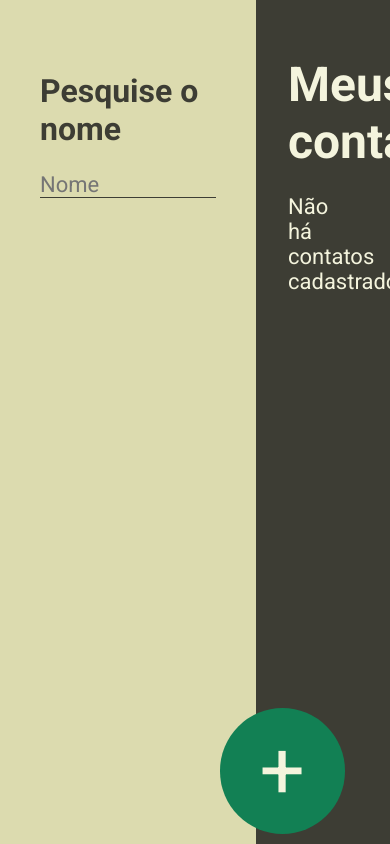
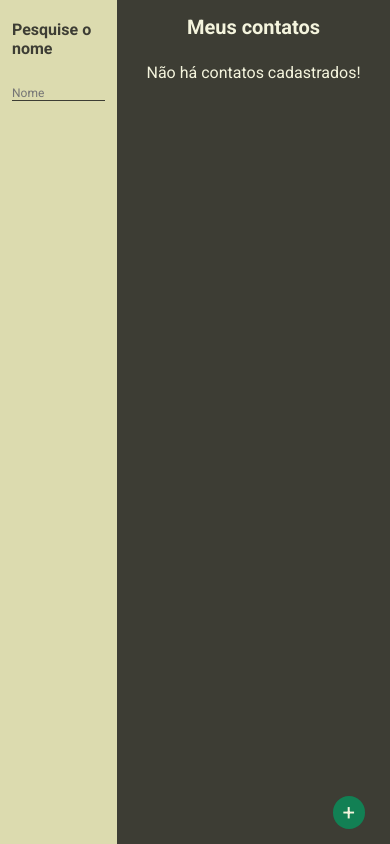
Before and after one commit to FabioMedeiros1000/agenda-contatos-react, a React (Create React App) app: page / in a window 390 px wide. Built offline with nearby package versions, Linux system fonts and the light colour scheme.

Commit message:
:iphone: building the responsive part

```diff
--- a/src/components/BotaoAdicionar/styles.ts
+++ b/src/components/BotaoAdicionar/styles.ts
@@ -1,15 +1,28 @@
 import styled from 'styled-components'
-import variaveis from '../../styles/variaveis'
+import variaveis, { breakpoints } from '../../styles/variaveis'
 
 export const Botao = styled.button`
   border-radius: 50%;
   border: none;
   background-color: ${variaveis.verde};
-  font-size: 80px;
+  font-size: 65px;
   color: ${variaveis.branco};
-  padding: 16px 40px;
+  padding: 12px 35px;
+  cursor: pointer;
   position: fixed;
   right: 45px;
   bottom: 10px;
-  cursor: pointer;
+
+  @media (max-width: ${breakpoints.pc}) {
+    position: fixed;
+    right: 25px;
+    bottom: 10px;
+  }
+
+  @media (max-width: ${breakpoints.tablet}) {
+    font-size: 22px;
+    padding: 4px 10px;
+    right: 25px;
+    bottom: 15px;
+  }
 `
--- a/src/components/Contato/styles.ts
+++ b/src/components/Contato/styles.ts
@@ -1,23 +1,19 @@
 import styled from 'styled-components'
-import variaveis from '../../styles/variaveis'
-
-export const Container = styled.div`
-  padding: 56px 96px 56px 32px;
-  background-color: ${variaveis.preto};
-  height: 100vh;
-  overflow-y: scroll;
-`
-
-export const CardContainer = styled.div`
-  display: grid;
-  grid-template-columns: 1fr 1fr;
-  gap: 16px;
-`
+import variaveis, { breakpoints } from '../../styles/variaveis'
 
 export const Card = styled.div`
   padding: 16px;
   background-color: ${variaveis.branco};
   border-radius: 16px;
+
+  @media (max-width: ${breakpoints.pc}) {
+    margin-bottom: 16px;
+  }
+
+  @media (max-width: ${breakpoints.tablet}) {
+    padding: 8px;
+    border-radius: 16px;
+  }
 `
 
 export const Email = styled.input`
@@ -28,6 +24,10 @@ export const Email = styled.input`
   background-color: transparent;
   border: none;
   width: 100%;
+
+  @media (max-width: ${breakpoints.tablet}) {
+    font-size: 12px;
+  }
 `
 
 export const Telefone = styled.input`
@@ -38,6 +38,10 @@ export const Telefone = styled.input`
   background-color: transparent;
   border: none;
   width: 100%;
+
+  @media (max-width: ${breakpoints.tablet}) {
+    font-size: 12px;
+  }
 `
 
 const Botao = styled.button`
@@ -48,6 +52,11 @@ const Botao = styled.button`
   border-radius: 12px;
   cursor: pointer;
   border: none;
+
+  @media (max-width: ${breakpoints.tablet}) {
+    font-size: 12px;
+    padding: 8px;
+  }
 `
 
 export const BotaoEditar = styled(Botao)`
@@ -77,4 +86,8 @@ export const Name = styled.input`
   background-color: transparent;
   border: none;
   width: 100%;
+
+  @media (max-width: ${breakpoints.tablet}) {
+    font-size: 16px;
+  }
 `
--- a/src/containers/MeusContatos/styles.ts
+++ b/src/containers/MeusContatos/styles.ts
@@ -1,17 +1,30 @@
 import styled from 'styled-components'
-import variaveis from '../../styles/variaveis'
+import variaveis, { breakpoints } from '../../styles/variaveis'
 
 export const Container = styled.div`
   padding: 56px 96px 56px 32px;
   background-color: ${variaveis.preto};
   height: 100vh;
   overflow-y: scroll;
+
+  @media (max-width: ${breakpoints.pc}) {
+    padding: 56px 15px 0 15px;
+  }
+
+  @media (max-width: ${breakpoints.tablet}) {
+    padding: 15px;
+  }
 `
 
 export const CardContainer = styled.div`
   display: grid;
   grid-template-columns: 1fr 1fr;
   gap: 16px;
+
+  @media (max-width: ${breakpoints.pc}) {
+    grid-template-columns: 1fr;
+    gap: 0;
+  }
 `
 
 export const Titulo = styled.h1`
@@ -19,10 +32,28 @@ export const Titulo = styled.h1`
   color: ${variaveis.branco};
   font-size: 48px;
   font-weight: 700;
+
+  @media (max-width: ${breakpoints.pc}) {
+    font-size: 40px;
+    display: flex;
+    justify-content: center;
+  }
+
+  @media (max-width: ${breakpoints.tablet}) {
+    font-size: 20px;
+  }
 `
 
 export const P = styled.p`
   color: ${variaveis.branco};
   font-size: 22px;
   margin-bottom: 24px;
+
+  @media (max-width: ${breakpoints.pc}) {
+    text-align: center;
+  }
+
+  @media (max-width: ${breakpoints.tablet}) {
+    font-size: 16px;
+  }
 `
--- a/src/containers/SideBar/styles.ts
+++ b/src/containers/SideBar/styles.ts
@@ -1,11 +1,15 @@
 import styled from 'styled-components'
-import variaveis from '../../styles/variaveis'
+import variaveis, { breakpoints } from '../../styles/variaveis'
 
 export const Titulo = styled.h2`
   font-weight: 700;
   font-size: 32px;
   color: ${variaveis.preto};
   margin-bottom: 24px;
+
+  @media (max-width: ${breakpoints.tablet}) {
+    font-size: 16px;
+  }
 `
 
 export const Campo = styled.input`
@@ -16,6 +20,10 @@ export const Campo = styled.input`
   width: 100%;
   border-bottom: 1px solid ${variaveis.preto};
   background-color: transparent;
+
+  @media (max-width: ${breakpoints.tablet}) {
+    font-size: 12px;
+  }
 `
 
 export const Container = styled.div`
@@ -24,4 +32,8 @@ export const Container = styled.div`
   padding-left: 40px;
   background-color: ${variaveis.brancoEscuro};
   height: 100vh;
+
+  @media (max-width: ${breakpoints.tablet}) {
+    padding: 20px 12px 0px 12px;
+  }
 `
--- a/src/styles/index.ts
+++ b/src/styles/index.ts
@@ -1,5 +1,6 @@
 import styled from 'styled-components'
 import { createGlobalStyle } from 'styled-components'
+import { breakpoints } from './variaveis'
 
 const EstiloGlobal = createGlobalStyle`
   * {
@@ -14,6 +15,10 @@ const EstiloGlobal = createGlobalStyle`
 export const Container = styled.div`
   display: grid;
   grid-template-columns: 256px auto;
+
+  @media (max-width: ${breakpoints.tablet}) {
+    grid-template-columns: 30vw auto;
+  }
 `
 
 export default EstiloGlobal
--- a/src/styles/variaveis.ts
+++ b/src/styles/variaveis.ts
@@ -6,3 +6,8 @@ export default {
   preto: '#3D3D34',
   verde: '#128054'
 }
+
+export const breakpoints = {
+  tablet: '768px',
+  pc: '1023px'
+}
```
